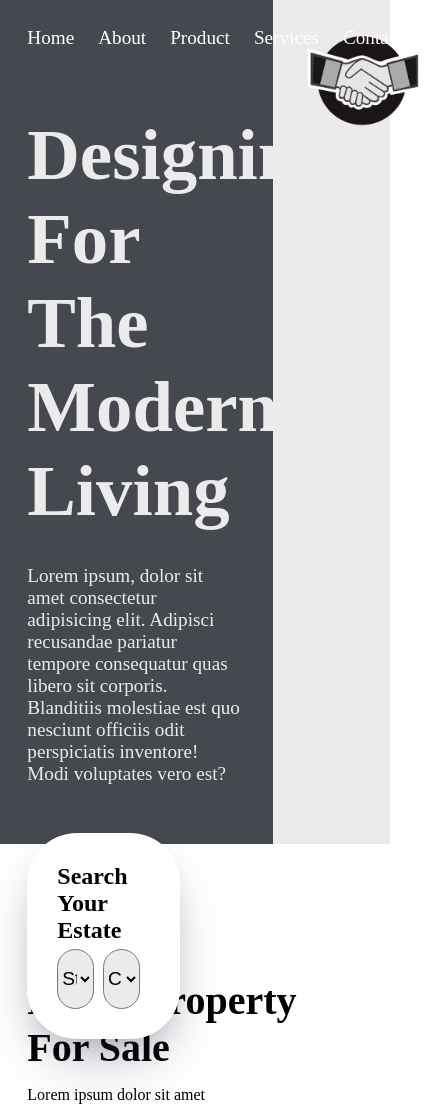
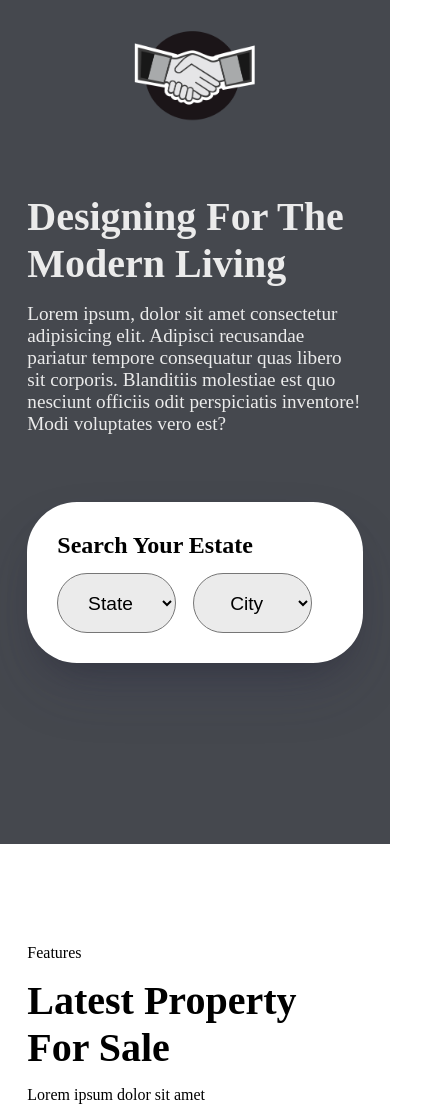
Before and after one commit to DevLuanFagioni/State-web, a plain HTML site: page index.html in a window 390 px wide. Shown: the top 1107 px of the page, 427 px wide, since content can reach past the window. Drawn offline with Linux system fonts and the light colour scheme.

Commit message:
update home mobile

```diff
--- a/assets/sass/_home.sass
+++ b/assets/sass/_home.sass
@@ -2,7 +2,7 @@
 @use  'mixins'
 
 #home
-  display: flex
+  @include mixins.flex(center, center, wrap)
 
 
   .home-left
@@ -13,11 +13,31 @@
     background-color: variables.$primary
     @include mixins.flex(flex-start,flex-start, none)
     flex-direction: column
-    padding-top: 7%
+    padding-top: 3%
     position: relative
 
+    @include mixins.mobile
+      width: 100%
+      justify-content: center
+      align-items: center
+
+    .mobile-menu-logo
+      display: none
+
+
+      @include mixins.mobile
+      display: block
+      position: absolute
+      top: 3%
+
+      img
+        width: 130px
+        height: 100px
+
     .home-menu
-      margin-bottom: 4rem
+      margin-bottom: 5%
+      @include mixins.mobile
+      display: none
 
       ul
         display: flex
@@ -34,18 +54,27 @@
             text-decoration: underline
             transition: .5s
 
+
     .home-title
       h1
-        font-size: variables.$titleSize * 1.3
+        font-size: variables.$titleSize
         color: variables.$gray
-        margin-bottom: 2rem
-        width: 70%
+        margin-bottom: 5%
+        width: 80%
+
+        @include mixins.mobile
+        width: 100%
+        font-size: variables.$subTitleSize
 
       p
         color: variables.$gray
         font-size: variables.$textSize
-        margin-bottom: 3rem
+        margin-bottom: 5%
         width: 70%
+
+        @include mixins.mobile
+        width: 100%
+        margin-bottom: 20%
 
     .home-card
       width: 70%
@@ -53,6 +82,9 @@
       border-radius: 50px
       box-shadow: rgba(50, 50, 93, 0.25) 0px 30px 60px -12px, rgba(0, 0, 0, 0.3) 0px 18px 36px -18px
       padding: 30px
+
+      @include mixins.mobile
+      width: 100%
 
 
       select
@@ -65,6 +97,9 @@
         margin-right: 5%
         margin-top: 5%
 
+        @include mixins.mobile
+        width: 43%
+
 
   .home-rigth
     width: 30%
@@ -73,6 +108,9 @@
     text-align: right
     padding: 30px
 
+    @include mixins.mobile
+      display: none
+
     img
       height: 100px
       height: 100px
--- a/assets/sass/_mixins.sass
+++ b/assets/sass/_mixins.sass
@@ -18,5 +18,5 @@
   margin: 0 auto
 
 @mixin mobile
-  @media(max-width: 425px)
+  @media(max-width: 600px)
     @content
--- a/index.html
+++ b/index.html
@@ -30,6 +30,10 @@
           <li><a href="">Contact</a></li>
         </ul>
       </nav>
+
+      <div class="mobile-menu-logo" >
+        <img src="assets/image/logo.png" alt="">
+      </div>
 
       <div class="home-title">
         <h1>Designing For The Modern Living</h1>
```
Also changed, not shown: assets/css/style.css, 1 other file.
